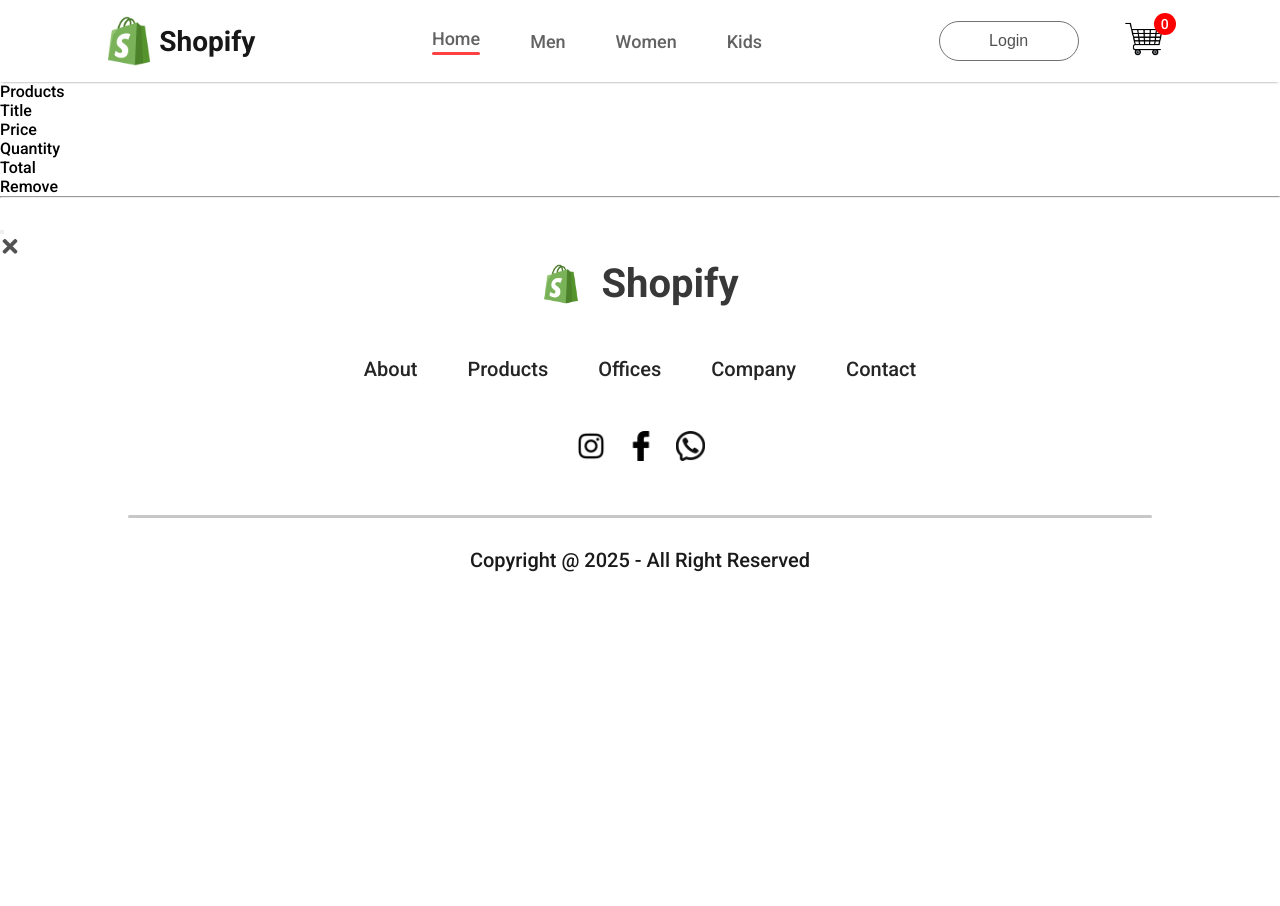
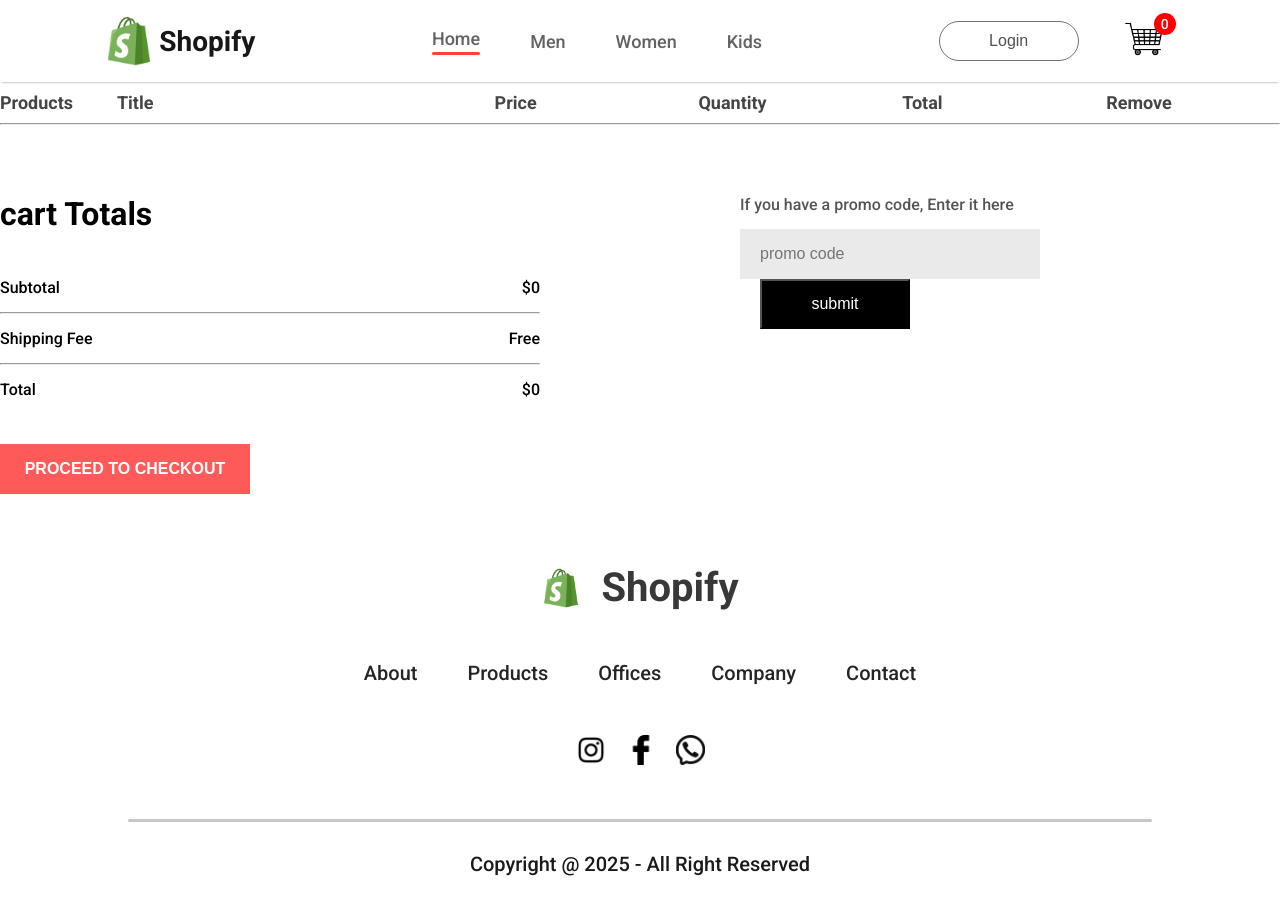
Before and after one commit to beherasourav/ecommerce-app, a React (Vite) app: page /cart in a window 1280 px wide. Before the commit the page ends 800 px from the top, so only its background shows below. Built offline with nearby package versions, Linux system fonts and the light colour scheme.

Commit message:
Add final code

```diff
--- a/src/Components/CartItems/CartItem.css
+++ b/src/Components/CartItems/CartItem.css
@@ -0,0 +1,95 @@
+.cartitems{
+    margin: 50px 70px;
+}
+.cartitems hr{
+    height: 3px;
+    background: #e2e2e2;
+    border: 0;
+}
+.cartitems-format-main{
+    display: grid;
+    grid-template-columns: 0.5fr 2fr 1fr 1fr 1fr 1fr;
+    align-items: center;
+    gap: 30px;
+    padding: 10px 0px;
+    color: #454545;
+    font-size: 18px;
+    font-weight: 600;
+}
+.cartitems-format{
+    font-size: 15px;
+    font-weight: 500;
+}
+.carticon-product-icon{
+    height: 50px;
+}
+.cartitems-remove-icon{
+    width: 15px;
+    margin: 0px 30px;
+    cursor: pointer;
+}
+.cartitems-quantity{
+height: 40px;
+width: 100px;
+}
+.cartitems-down{
+    display: flex;
+    margin: 70px 0px;
+}
+.cartitems-total{
+    flex: 1;
+    display: flex;
+    flex-direction: column;
+    margin-right: 200px;
+    gap: 30px;
+}
+.cartitems-total-item{
+    display: flex;
+    justify-content: space-between;
+    padding: 15px 0px;
+}
+
+.cartitems-total button{
+    width: 250px;
+    height: 50px;
+    outline: none;
+    border: none;
+    background: #ff5a5a;
+    color: #fff;
+    font-size: 16px;
+    font-weight: 600;
+    cursor: pointer;
+}
+.cartitems-promocode{
+    flex: 1;
+    font-size: 16px;
+    font-weight: 500;
+
+}
+.cartitems-promocode p{
+    color: #555;
+}
+.cartitems-promobox{
+    width: 300px;
+    margin-top: 15px;
+    padding-left: 20px;
+    height: 50px;
+    background: #eaeaea;
+}
+.cartitems-promobox input{
+    border: none;
+    outline: none;
+    background: transparent;
+    font-size: 16px;
+    width: 300px;
+    height: 50px;
+}
+
+.cartitems-promobox button{
+    width: 150px;
+    height: 50px;
+    font-size: 16px;
+    background: black;
+    color: white;
+    cursor: pointer;
+}
--- a/src/Components/CartItems/CartItem.jsx
+++ b/src/Components/CartItems/CartItem.jsx
@@ -1,11 +1,11 @@
 import React, { useContext } from 'react'
-import "./CartItem.css"
+import "./cartItem.css"
+import remove_icon from "../../assets/remove.webp"
 import { ShopContext } from '../../Context/ShopContext'
-import remove_icon from "../../assets/remove.webp"
-const CartItem = () => {
-    const {all_product,cartItems,removeFromCart} = useContext(ShopContext);
+const CartItems = () => {
+    const { getTotalCartAmount,all_product, cartItems, removeFromCart } = useContext(ShopContext);
     return (
-    <div className='cartitem'>
+        <div className='cartItems'>
             <div className="cartitems-format-main">
                 <p>Products</p>
                 <p>Title</p>
@@ -15,17 +15,55 @@ const CartItem = () => {
                 <p>Remove</p>
             </div>
             <hr />
-        <div className="cartitems-format">
-            <img src="" alt="" className='carticon-product-icon' />
-            <p></p>
-            <p></p>
-            <button className="cartitems-quantity"></button>
-            <p></p>
-            <img src={remove_icon} alt="" height="20px"/>
+            {all_product.map((e) => {
+                if (cartItems[e.id] > 0) {
+                    return <div>
+                        <div className='cartItems-format cartitems-format-main'>
+                            <img src={e.image} alt="" height="100px" />
+                            <p>{e.name}</p>
+                            <p>${e.new_price}</p>
+                            <button className='cartitems-quantity'>
+                                {cartItems[e.id]}
+                            </button>
+                            <p>{e.new_price*cartItems[e.id]}</p>
+                            <img src={remove_icon} alt="" onClick={()=> removeFromCart(e.id)} height="20px"/>
                         </div>
-
+                        <hr/>
+                    </div>
+                }
+                return null;
+            })}
+            <div className="cartitems-down">
+                <div className="cartitems-total">
+                    <h1>cart Totals</h1>
+                    <div>
+                        <div className="cartitems-total-item">
+                            <p>Subtotal</p>
+                            <p>${getTotalCartAmount()}</p>
+                        </div>
+                        <hr/>
+                        <div className="cartitems-total-item">
+                            <p>Shipping Fee</p>
+                            <p>Free</p>
+                        </div>
+                        <hr/>
+                        <div className="cartitems-total-item">
+                            <p>Total</p>
+                            <p>${getTotalCartAmount()}</p>
+                        </div>
+                    </div>
+                    <button>PROCEED TO CHECKOUT</button>
+                </div>
+                <div className="cartitems-promocode">
+                    <p>If you have a promo code, Enter it here</p>
+                    <div className="cartitems-promobox">
+                        <input type='text' placeholder='promo code'/>
+                        <button>submit</button>
+                    </div>
+                </div>
+            </div>
         </div>
     )
 }
 
-export default CartItem
+export default CartItems
--- a/src/Components/Navbar.jsx
+++ b/src/Components/Navbar.jsx
@@ -1,72 +1,34 @@
-import React, { useState } from "react";
-import "./Navbar.css";
-import logo from "../assets/logo.webp";
-import cart_icon from "../assets/cart_icon.png";
-import { Link } from "react-router-dom";
+import React, { useState } from 'react'
+import "./Navbar.css"
+import  logo from "../assets/logo.webp"
+import cart_icon from "../assets/cart_icon.png"
+import { Link } from 'react-router-dom'
+import { useContext } from 'react'
+import { ShopContext } from '../Context/ShopContext'
 const Navbar = () => {
-  const [menu, setMenu] = useState("home");
+    const [menu,setMenu]=useState("home")
+    const {getTotalCartItems} = useContext(ShopContext)
   return (
-    <div className="navbar">
+    <div className='navbar'>
         <div className="nav-logo">
             <img src={logo} alt="" height="50px" />
             <p>Shopify</p>
         </div>
-      <ul className="nav-menu">
-        <li
-          onClick={() => {
-            setMenu("home");
-          }}
-        >
-          <Link style={{ textDecoration: "none", color: "#626262" }} to="/">
-            Home
-          </Link>
-          {menu === "home" ? <hr /> : <></>}
-        </li>
-        <li
-          onClick={() => {
-            setMenu("men");
-          }}
-        >
-          <Link style={{ textDecoration: "none", color: "#626262" }} to="/mens">
-            Men
-          </Link>
-          {menu === "men" ? <hr /> : <></>}
-        </li>
-        <li
-          onClick={() => {
-            setMenu("women");
-          }}
-        >
-          <Link
-            style={{ textDecoration: "none", color: "#626262" }}
-            to="/womens"
-          >
-            Women
-          </Link>
-          {menu === "women" ? <hr /> : <></>}
-        </li>
-        <li
-          onClick={() => {
-            setMenu("kids");
-          }}
-        >
-          <Link style={{ textDecoration: "none", color: "#626262" }} to="/kids">
-            Kids
-          </Link>
-          {menu === "kids" ? <hr /> : <></>}
-        </li>
+        <ul className='nav-menu'>
+            <li onClick={()=>{setMenu("home")}}><Link style={{textDecoration:"none",color:"#626262"}} to="/">Home</Link>{menu==="home" ? <hr/>:<></>}</li>
+            <li onClick={()=>{setMenu("mens")}}><Link style={{textDecoration:"none",color:"#626262"}} to="/mens">Men
+            </Link>{menu==="mens" ? <hr/>:<></>}</li>
+            <li onClick={()=>{setMenu("womens")}}><Link style={{textDecoration:"none",color:"#626262"}} to="/womens">Women
+            </Link>{menu==="womens" ? <hr/>:<></>}</li>
+            <li onClick={()=>{setMenu("kids")}}><Link style={{textDecoration:"none",color:"#626262"}} to="/kids">Kids</Link>{menu==="kids" ? <hr/>:<></>}</li>
         </ul>
         <div className="nav-login-cart">
-        <Link to={"/login"}>
-          <button>Login</button>
-        </Link>
-        <Link to={"/cart"}>
-          <img src={cart_icon} alt="" height="40px" />
-        </Link>
-        <div className="nav-cart-count">0</div>
+           <Link to="/login"> <button>Login</button></Link>
+            <Link to="/cart"><img src={cart_icon} alt="" height="40px" /></Link>
+            <div className="nav-cart-count">{getTotalCartItems()}</div>
         </div>
     </div>
-  );
-};
+  )
+}
 
-export default Navbar;
+export default Navbar
--- a/src/Context/ShopContext.jsx
+++ b/src/Context/ShopContext.jsx
@@ -1,30 +1,59 @@
 import React, {createContext, useState} from "react";
-import all_product from "../assets/all_product.js"
+import all_product from "../assets/all_product";
+import CartItems from "../Components/CartItems/CartItem";
 
 export const ShopContext = createContext(null);
- const getDefaultCart = () => {
-        let cart = {};
-        for(let index = 0; index < all_product.length+1; index++){
-            cart[index] = 0;
-        }
-        return cart;
-    }
-const ShopContextProvider = (props) => {
-    const [cartItems, setCartItems] = useState(getDefaultCart())
+const getDefaultCart = () =>{
+    let cart = {};
+    for(let index=0;index < all_product.length+1;index++){
+       cart[index] = 0
+    } return cart;
+}
+
+const ShopContextProvider = (props) =>{
+    const [cartItems,setCartItems] = useState(getDefaultCart())
+
+
     const addTocart = (itemId) =>{
-        setCartItems((prev) =>({...prev,[itemId]:prev[itemId]+1}))
+        setCartItems((prev)=>({...prev,[itemId]:prev[itemId]+1}));
         console.log(cartItems);
 
-    }
-    const removeTocart = (itemId) =>{
-        setCartItems((prev) =>({...prev,[itemId]:prev[itemId]-1}))
+
     }
 
+        const removeFromCart = (itemId) =>{
+            setCartItems((prev)=>({...prev,[itemId]:prev[itemId]-1})
+            )
+        }
 
-    const contextValue = {all_product, cartItems, addTocart, removeTocart};
+        const getTotalCartAmount = () =>{
+            let totalAmount = 0;
+            for(const item in cartItems)
+            {
+                if(cartItems[item]>0){
+                    let itemInfo  = all_product.find((product)=>product.id === Number(item))
+                    totalAmount += itemInfo.new_price* cartItems[item];
+                }
+
+            }
+            return totalAmount;
+        }
+
+        const getTotalCartItems = () =>{
+            let totalItmes = 0;
+            for(const item in cartItems)
+            {
+                if(cartItems[item]>0){
+                    totalItmes += cartItems[item];
+                }
+
+            }
+            return totalItmes;
+        }
+        const contextValue={getTotalCartItems,getTotalCartAmount,all_product,cartItems,addTocart,removeFromCart};
     return (
-        <ShopContext.Provider value={contextValue} >
-            {props.children}
+        <ShopContext.Provider value={contextValue}>
+{props.children}
         </ShopContext.Provider>
     )
 }
```
Lines whose indentation alone changed are shown as unchanged.
